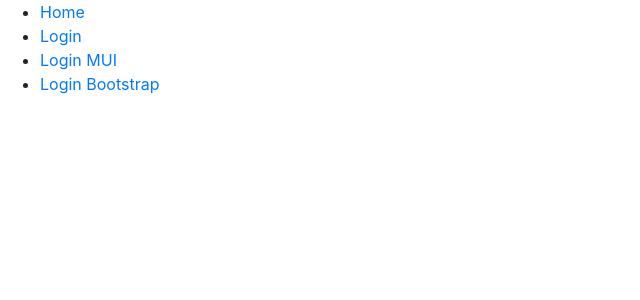
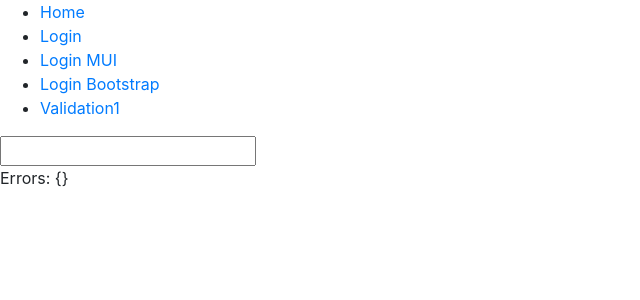
Before and after one commit to metamn/react-hook-form-test, a React (Create React App) app: page /validation1 in a window 1280 px wide. Shown: the top 300 px of the page, without its empty margins (0-640 px from the left). Built offline with nearby package versions, Linux system fonts and the light colour scheme.

Commit message:
Adding validation with Yup

```diff
--- a/src/App.js
+++ b/src/App.js
@@ -4,6 +4,7 @@
 import Login from "./components/Login";
 import LoginMUI from "./components/LoginMUI";
 import LoginBootstrap from "./components/LoginBootstrap";
+import Validation1 from "./components/Validation1";
 
 const App = () => {
   return (
@@ -21,6 +22,9 @@
         <li>
           <Link to="/loginbootstrap">Login Bootstrap</Link>
         </li>
+        <li>
+          <Link to="/validation1">Validation1</Link>
+        </li>
       </ul>
       <Switch>
         <Route path="/login">
@@ -32,6 +36,9 @@
         <Route path="/loginbootstrap">
           <LoginBootstrap />
         </Route>
+        <Route path="/validation1">
+          <Validation1 />
+        </Route>
         <Route path="/"></Route>
       </Switch>
     </Router>
--- /dev/null
+++ b/src/components/Validation1/Validation1.js
@@ -0,0 +1,50 @@
+import React from "react";
+import PropTypes from "prop-types";
+
+import { useForm } from "react-hook-form";
+import * as yup from "yup";
+
+/**
+ * Defines the prop types
+ */
+const propTypes = {};
+
+/**
+ * Defines the default props
+ */
+const defaultProps = {};
+
+/**
+ * Displays the component
+ */
+const Validation1 = props => {
+  yup.setLocale({
+    number: "It must be a number"
+  });
+  const validationSchema = yup.object().shape({
+    input: yup.number()
+  });
+
+  const { errors, register } = useForm({
+    mode: "onChange",
+    validationSchema
+  });
+
+  console.log(errors);
+
+  return (
+    <div className="Validation1">
+      <input name="input" ref={register} />
+      <p>Errors: {JSON.stringify(errors)}</p>
+    </div>
+  );
+};
+
+Validation1.propTypes = propTypes;
+Validation1.defaultProps = defaultProps;
+
+export default Validation1;
+export {
+  propTypes as Validation1PropTypes,
+  defaultProps as Validation1DefaultProps
+};
--- /dev/null
+++ b/src/components/Validation1/Validation1.md
@@ -0,0 +1 @@
+## Validation1
--- /dev/null
+++ b/src/components/Validation1/index.js
@@ -0,0 +1,5 @@
+export {
+  default,
+  Validation1PropTypes,
+  Validation1DefaultProps
+} from "./Validation1";
```
Also changed, not shown: 2 other files (tests, documents, lock files or other folders).
